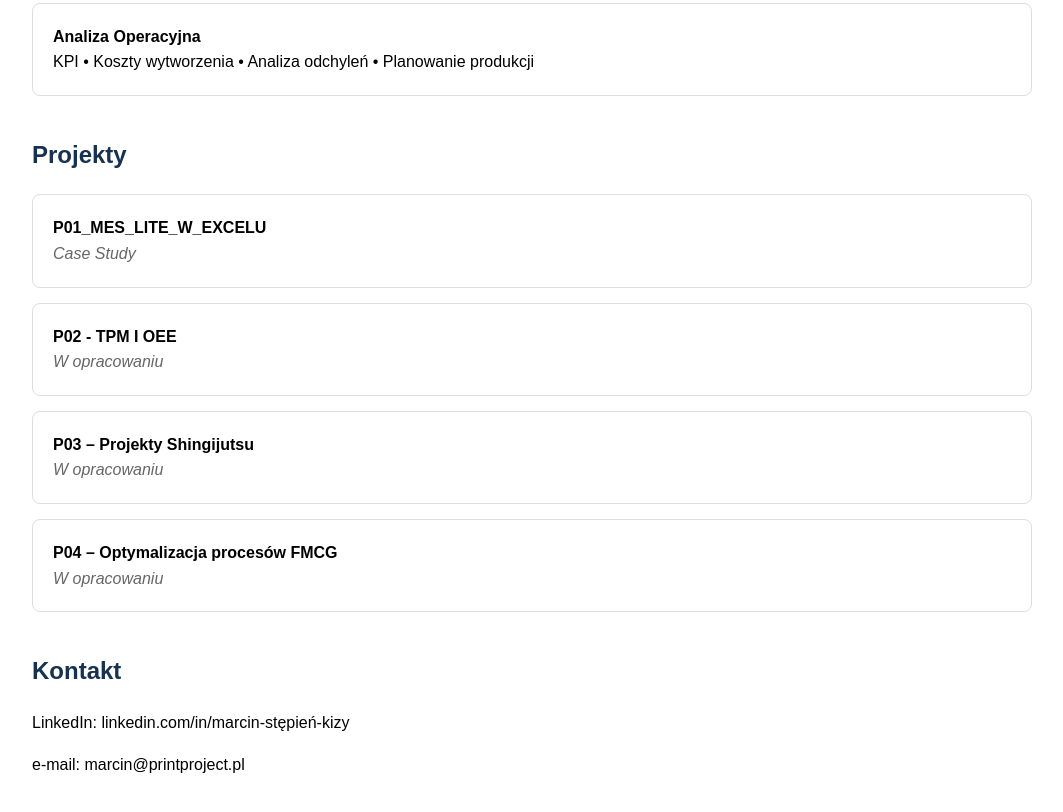
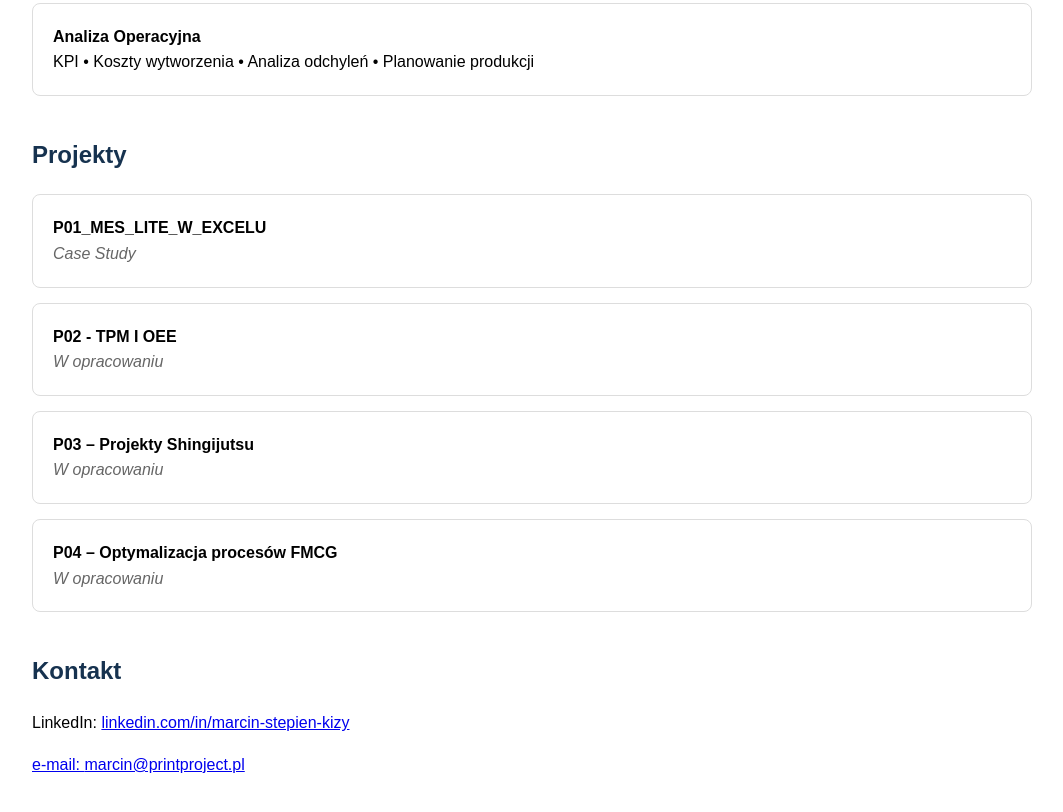
Before and after one commit to Kizy32/portfolio, a plain HTML site: page index.html in a window 1280 px wide. Shown: the part 673-1485 px from the top of the page, without its empty margins (108-1171 px from the left). Drawn offline with Linux system fonts and the light colour scheme.

Commit message:
Usprawnienie sekcji kontaktowej

```diff
--- a/index.html
+++ b/index.html
@@ -106,11 +106,15 @@ KPI • Koszty wytworzenia • Analiza odchyleń • Planowanie produkcji
 <h2>Kontakt</h2>
 
 <p>
-LinkedIn: linkedin.com/in/marcin-stępień-kizy
+LinkedIn:
+<a href="https://www.linkedin.com/in/marcin-stepien-kizy/" target="_blank">
+linkedin.com/in/marcin-stepien-kizy
 </p>
 
 <p>
-e-mail: marcin@printproject.pl
+e-mail:
+<a href="mailto:marcin@printproject.pl">
+marcin@printproject.pl
 </p>
 
 </body>
```
